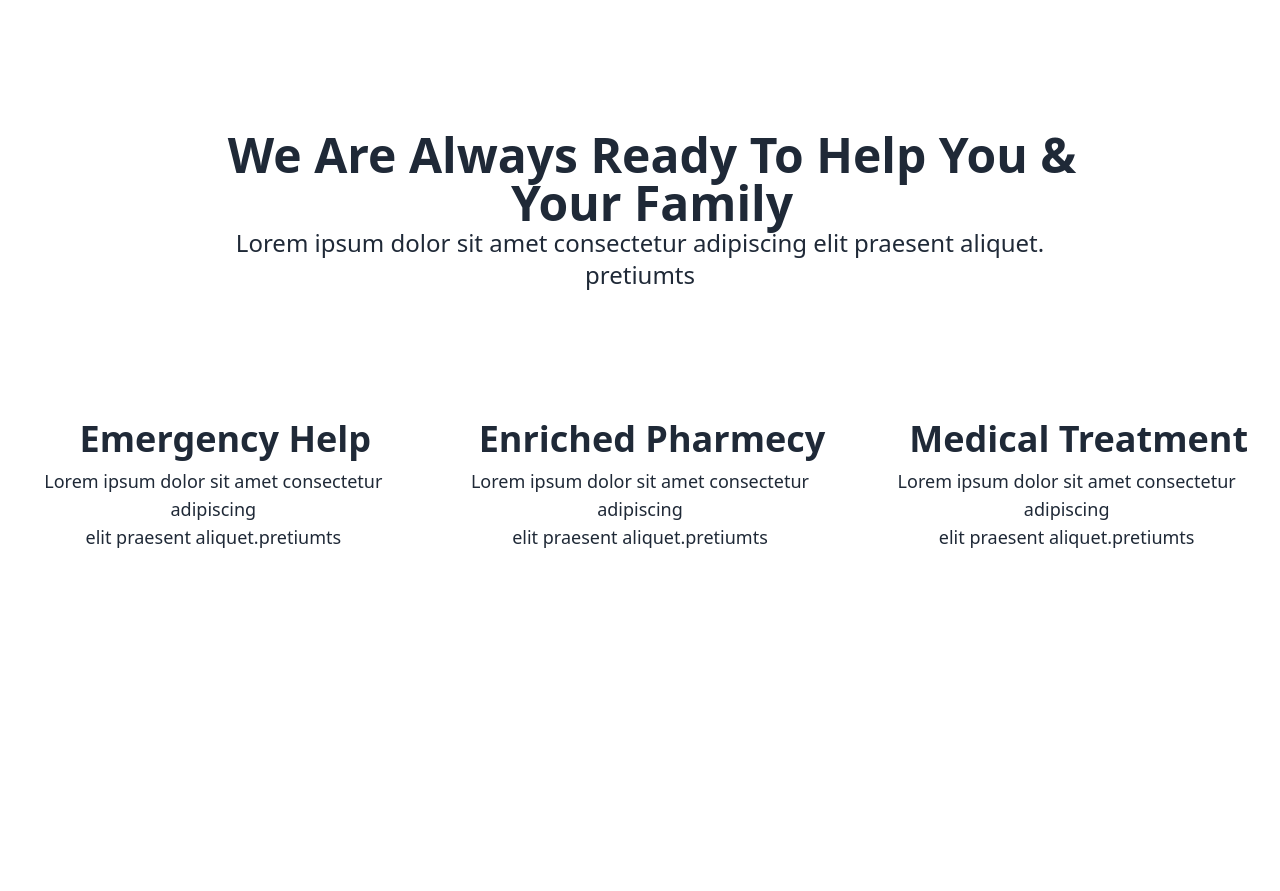
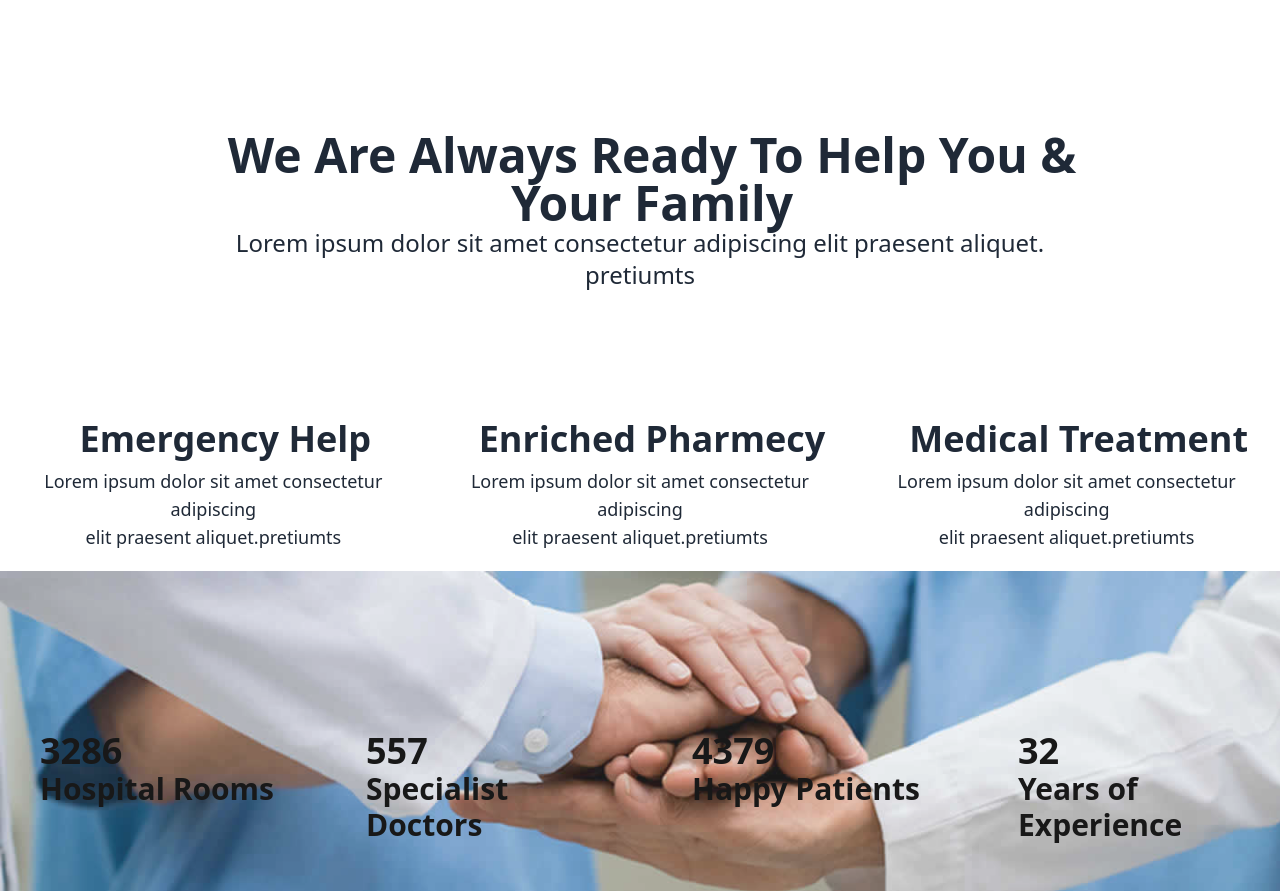
Before and after one commit to Raihanuddinmunna/Medical-Website2.3, a plain HTML site: page index.html in a window 1280 px wide. Shown: the part 1009-1900 px from the top of the page. Before the commit the page ends 1560 px from the top, so only its background shows below. Drawn offline with nearby package versions, Linux system fonts and the light colour scheme.

Commit message:
Add the forth commit

```diff
--- a/index.html
+++ b/index.html
@@ -243,6 +243,32 @@
         </section>
 
 
+        <section class="mt-5">
+            <div class="w-full md:w-full h-fit md:h-80 bg-no-repeat bg-cover opacity-90  "
+                style="background-image: url('Image/fun-bg.jpg')">
+
+                <div class="grid grid-cols-1 md:grid-cols-4 gap-6 pt-4 md:pt-40 text-black ">
+                    <div class="pl-10 ">
+                        <h1 class="text-4xl font-semibold ">3286</h1>
+                        <h2 class="text-3xl font-semibold">Hospital Rooms</h2>
+                    </div>
+                    <div class="pl-10">
+                        <h1 class="text-4xl font-semibold">557</h1>
+                        <h2 class="text-3xl font-semibold">Specialist Doctors</h2>
+                    </div>
+                    <div class="pl-10">
+                        <h1 class="text-4xl font-semibold">4379</h1>
+                        <h2 class="text-3xl font-semibold">Happy Patients</h2>
+                    </div>
+                    <div class="pl-10">
+                        <h1 class="text-4xl font-semibold">32</h1>
+                        <h2 class="text-3xl font-semibold">Years of Experience</h2>
+                    </div>
+                </div>
+
+        </section>
+
+
 
 
 
```
